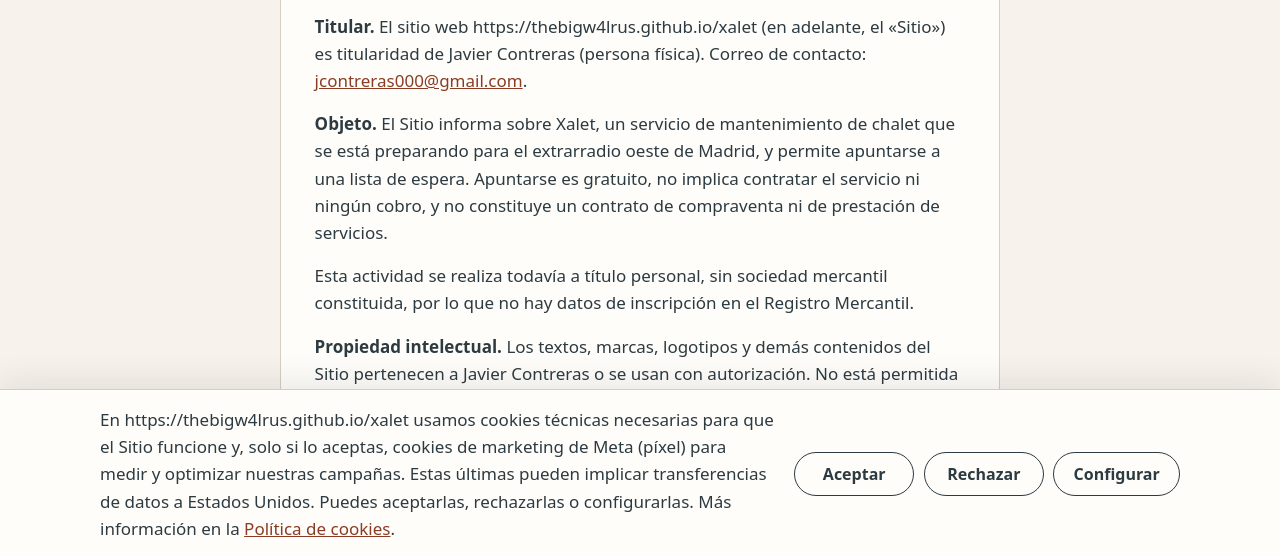
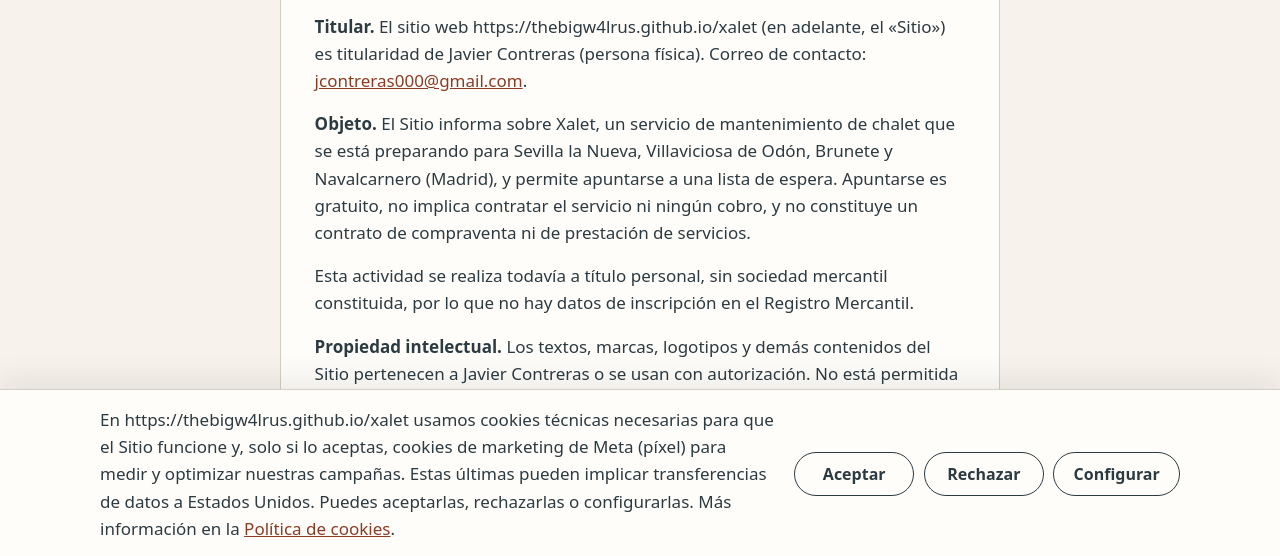
Before and after one commit to thebigw4lrus/xalet, a plain HTML site: page aviso-legal.html in a window 1280 px wide. Shown: the part 242-798 px from the top of the page. Drawn offline with Linux system fonts and the light colour scheme.

Commit message:
Aviso legal: municipios concretos

```diff
--- a/aviso-legal.html
+++ b/aviso-legal.html
@@ -29,7 +29,7 @@
         <h1>Aviso legal</h1>
         <p class="legal-date">Última actualización: 21 de noviembre de 2026.</p>
         <p><strong>Titular.</strong> El sitio web https://thebigw4lrus.github.io/xalet (en adelante, el «Sitio») es titularidad de Javier Contreras (persona física). Correo de contacto: <a href="mailto:jcontreras000@gmail.com">jcontreras000@gmail.com</a>.</p>
-        <p><strong>Objeto.</strong> El Sitio informa sobre Xalet, un servicio de mantenimiento de chalet que se está preparando para el extrarradio oeste de Madrid, y permite apuntarse a una lista de espera. Apuntarse es gratuito, no implica contratar el servicio ni ningún cobro, y no constituye un contrato de compraventa ni de prestación de servicios.</p>
+        <p><strong>Objeto.</strong> El Sitio informa sobre Xalet, un servicio de mantenimiento de chalet que se está preparando para Sevilla la Nueva, Villaviciosa de Odón, Brunete y Navalcarnero (Madrid), y permite apuntarse a una lista de espera. Apuntarse es gratuito, no implica contratar el servicio ni ningún cobro, y no constituye un contrato de compraventa ni de prestación de servicios.</p>
         <p>Esta actividad se realiza todavía a título personal, sin sociedad mercantil constituida, por lo que no hay datos de inscripción en el Registro Mercantil.</p>
         <p><strong>Propiedad intelectual.</strong> Los textos, marcas, logotipos y demás contenidos del Sitio pertenecen a Javier Contreras o se usan con autorización. No está permitida su reproducción, distribución o comunicación pública sin consentimiento, salvo el uso personal y lícito de la propia navegación.</p>
         <p><strong>Responsabilidad.</strong> El Sitio tiene carácter informativo y de prueba de demanda. La información sobre el servicio futuro (incluido el precio previsto) puede actualizarse. Javier Contreras no se responsabiliza de daños derivados de un uso indebido del Sitio ni de la indisponibilidad temporal del mismo.</p>
```
